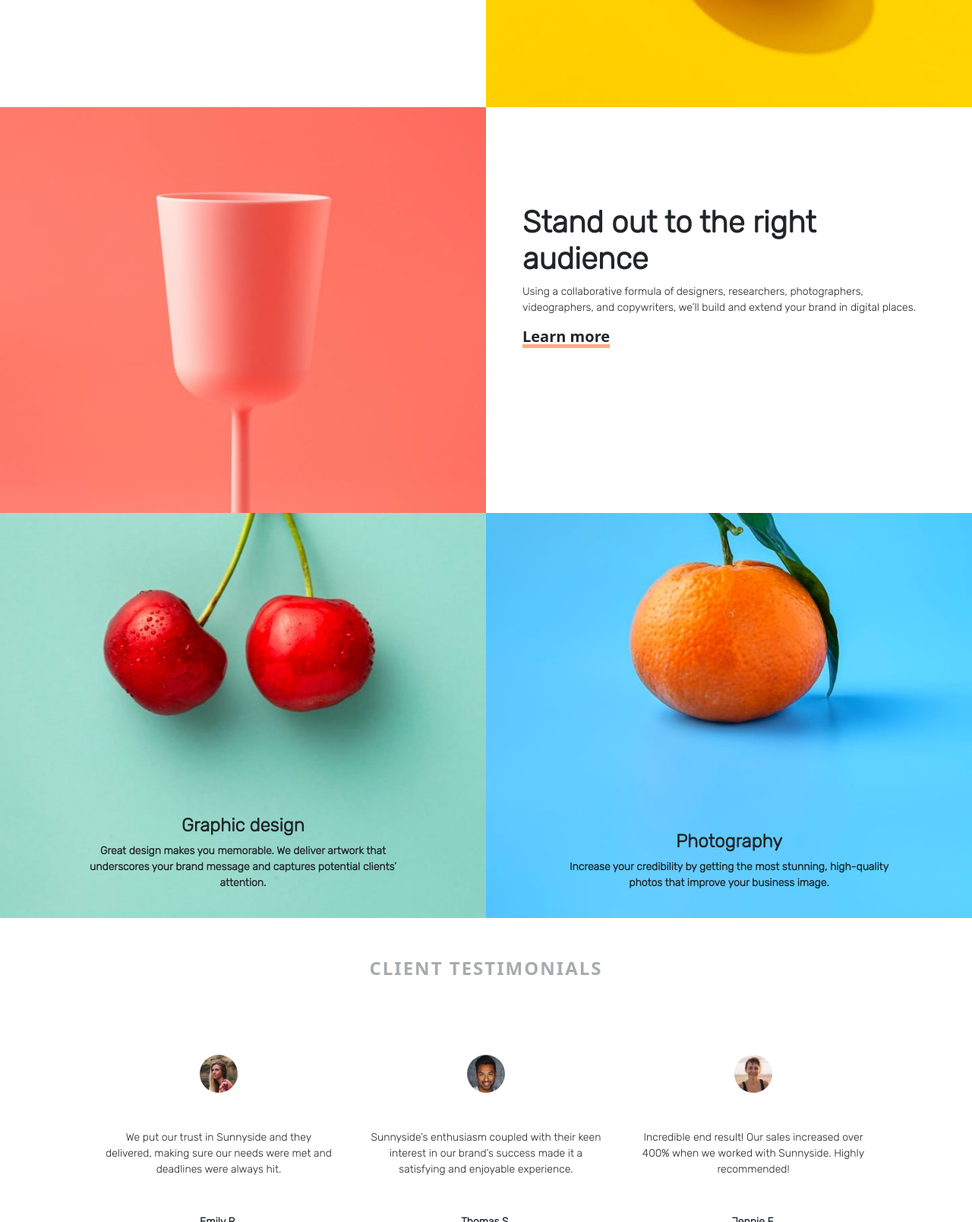
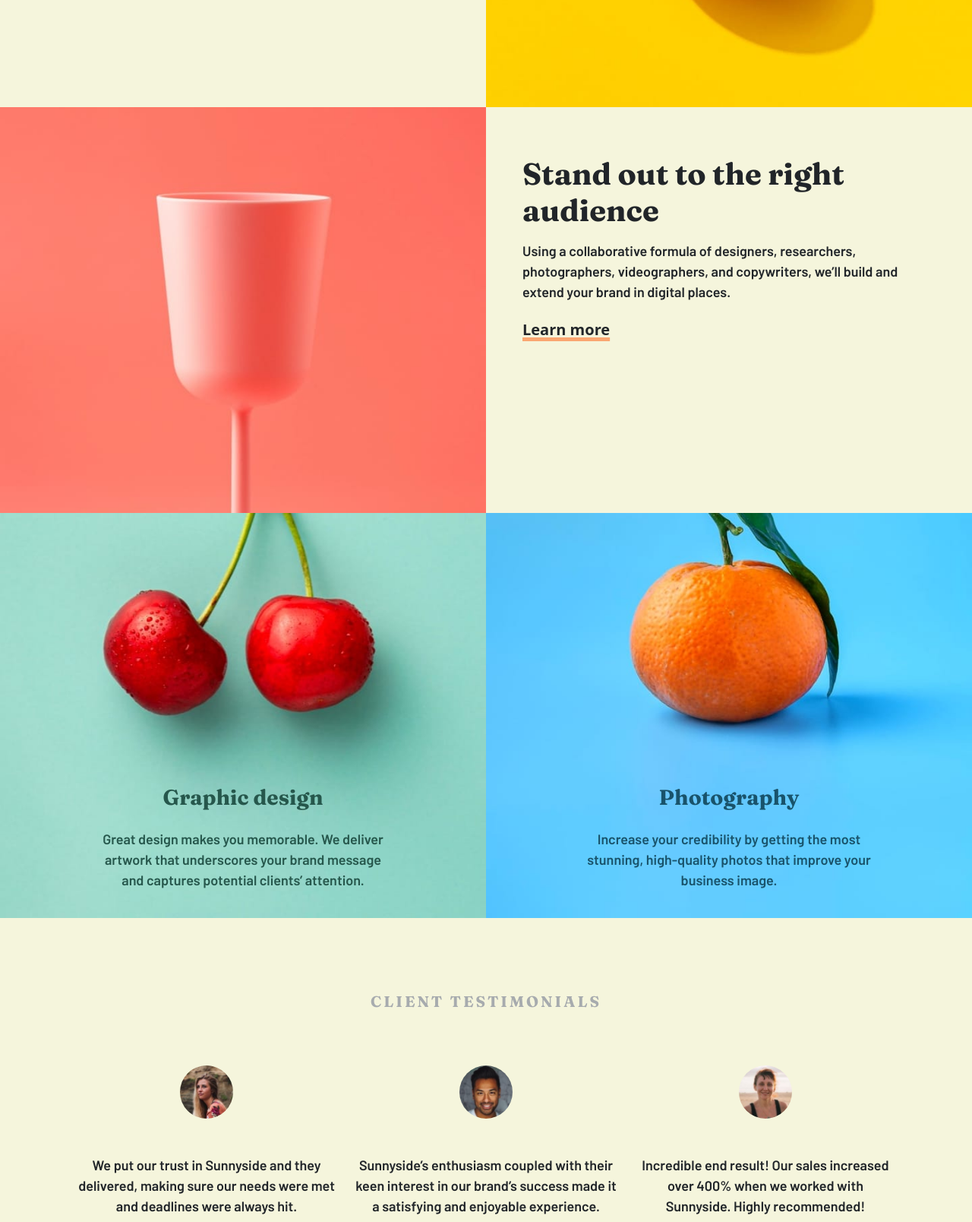
Before and after one commit to Idoren19/Sunnyside_agency_landing_page, a plain HTML site: page index.html in a window 1280 px wide. Shown: the part 1192-2800 px from the top of the page at 76% size. Drawn offline with nearby package versions, Linux system fonts and the light colour scheme.

Commit message:
modified fonts and images

```diff
--- a/index.html
+++ b/index.html
@@ -21,7 +21,7 @@
 
 </head>
 
-<body>
+<body style="background-color: beige;">
     <div class="container-fluid bg-image">
         <nav class="navbar navbar-dark navbar-expand-lg">
             <div class="container-fluid">
@@ -56,12 +56,12 @@
     <div class="container-fluid gx-0">
         <div class="row g-0 row-cols-1 row-cols-sm-1 row-cols-md-2 row-cols-lg-2 reverse">
             <div class="col">
-                <div class="px-5 center" style="padding-top: 20%;">
-                    <h1 class="fw-bold">Transform your brand</h1>
+                <div class="px-5 center" style="padding-top: 10%;">
+                    <h1 class="">Transform your brand</h1>
 
-                    <p> We are a full-service creative agency specializing in helping brands grow fast.
+                    <p class="py-"> We are a full-service creative agency specializing in helping brands grow fast.
                         Engage your clients through compelling visuals that do most of the marketing for you.</p>
-                    <a href="#" class="h5 decoration-yellow fw-bold pt-5">Learn more</a>
+                    <a href="#" class="h5 decoration-yellow fw-bold pt-3">Learn more</a>
 
 
                 </div>
@@ -75,13 +75,13 @@
                 <img src="./Image/image-stand-out.jpg" class="img-fluid">
             </div>
             <div class="col">
-                <div class="px-5 center" style="padding-top: 20%;">
-                    <h1 class="fw-bold">Stand out to the right audience
+                <div class="px-5 center" style="padding-top: 10%;">
+                    <h1 class="">Stand out to the right audience
                     </h1>
-                    <p>Using a collaborative formula of designers, researchers, photographers, videographers, and
+                    <p class="py-2">Using a collaborative formula of designers, researchers, photographers, videographers, and
                         copywriters, we’ll build and extend your brand in digital places.
                     </p>
-                    <a href="#" class="h5 decoration-red fw-bold pt-5">Learn more</a>
+                    <a href="#" class="h5 decoration-red fw-bold pt-3">Learn more</a>
 
 
                 </div>
@@ -89,20 +89,23 @@
         </div>
         <div class="row gx-0 mb-5 row-cols-1 row-cols-sm-1 row-cols-md-2 row-cols-lg-2">
             <div class="col position">
-                <img src="./Image/image-graphic-design.jpg" class="img-fluid">
-                <div class="text-center  absolute">
-                    <h1 class="fs-4 fw-bolder">Graphic design</h1>
-                    <p class="fw-semibold">Great design makes you memorable. We deliver artwork that underscores your
+                <img src="./Image/image-graphic-design.jpg" class="img-fluid none d-none d-lg-block d-md-none d-sm-block">
+                <img src="./Image/image-graphic-design-2.jpg" class="img-fluid d-lg-none d-md-block d-sm-none">
+                <div class="text-center  absolute" style="color: hwb(167 15% 66%);">
+                    <h3 class="pb-3">Graphic design</h3>
+                    <p class="">Great design makes you memorable. We deliver artwork that underscores your
                         brand message and
                         captures
                         potential clients’ attention.</p>
                 </div>
             </div>
             <div class="col position">
-                <img src="./Image/image-photography.jpg" class="img-fluid">
-                <div class=" text-center absolute">
-                    <h1 class="fs-4 fw-bolder">Photography</h1>
-                    <p class="fw-semibold"> Increase your credibility by getting the most stunning, high-quality photos
+                <img src="./Image/image-photography.jpg" class="img-fluid d-none d-lg-block d-md-none d-sm-block">
+                <img src="./Image/image-photography -2.jpg" class="img-fluid d-lg-none d-md-block d-sm-none">
+
+                <div class=" text-center absolute" style="color: hsl(198, 62%, 26%);">
+                    <h3 class="pb-3">Photography</h3>
+                    <p class=""> Increase your credibility by getting the most stunning, high-quality photos
                         that improve your
                         business image.
                     </p>
@@ -112,34 +115,34 @@
     </div>
 
     <div class="container  text-center">
-        <h class="pt-5 fw-bolder fs-4" style="color: hsl(210, 4%, 67%); letter-spacing: 2px;">CLIENT TESTIMONIALS</h>
+        <h5 class="" style="color: hsl(210, 4%, 67%); padding-top: 50px; letter-spacing: 3px;">CLIENT TESTIMONIALS</h5>
 
-        <div class="row g-0 d-flex justify-content-center g-5 row-cols-1 row-cols-sm-1 row-cols-md-3 row-cols-lg-3 mt-5">
+        <div class="row g-0 d-flex justify-content-center g-4 row-cols-1 row-cols-sm-1 row-cols-md-3 row-cols-lg-3 mt-5">
 
-            <div class="col" style="width: 22rem;">
+            <div class="col" style="width: 23rem;">
                 <img src="./Image/image-emily.jpg" class="rounded-circle">
                 <p class="my-5">
                     We put our trust in Sunnyside and they delivered, making sure our needs were met and deadlines were
                     always hit.</p>
-                <p class="fw-bolder">Emily R.</p>
-                <p class="mb-5" style="color:  hsl(210, 4%, 67%); font-size:10px;">Marketing Director</p>
+                <h5 class="">Emily R.</h5>
+                <p class="mb-5" style="color:  hsl(210, 4%, 67%); font-size:14px;">Marketing Director</p>
             </div>
-            <div class="col" style="width: 22rem;">
+            <div class="col" style="width: 23rem;">
                 <img src="./Image/image-thomas.jpg" class="rounded-circle">
                 <p class="my-5">
                     Sunnyside’s enthusiasm coupled with their keen interest in our brand’s success made it a satisfying
                     and enjoyable experience.</p>
-                <p class="fw-bolder">Thomas S.</p>
-                <p class="" style="color:  hsl(210, 4%, 67%); font-size:10px;">Chief Operating Officer</p>
+                <h5 class="fw-bolde">Thomas S.</h5>
+                <p class="" style="color:  hsl(210, 4%, 67%); font-size:14px;">Chief Operating Officer</p>
             </div>
-            <div class="col" style="width: 22rem;">
+            <div class="col" style="width: 23rem;">
                 <img src="./Image/image-jennie.jpg" class="rounded-circle">
                 <p class="my-5"> Incredible end result! Our sales increased over 400% when we worked with
                     Sunnyside.
                     Highly
                     recommended!</p>
-                <p class="fw-bolder"> Jennie F.</p>
-                <p class="mb-5" style="color:  hsl(210, 4%, 67%); font-size:10px;"> Business Owner</p>
+                <h5 class=""> Jennie F.</h5>
+                <p class="mb-5" style="color:  hsl(210, 4%, 67%); font-size:14px;"> Business Owner</p>
             </div>
         </div>
     </div>
@@ -159,20 +162,20 @@
             </div>
         </div>
     </div>
-    <div class="container-fluid text-center" style="background-color:lightseagreen">
-        <h3 class="pt-4 fw-bold" style="color: hsl(167, 40%, 24%);">sunnyside</h3>
+    <div class="container-fluid text-center" style="background-color: hsla(168, 34%, 41%, 0.538);">
+        <p class="pt-4 fw-bolder" style="color: hsl(167, 40%, 24%);">sunnyside</p>
         <div class="footer">
             <ul class="d-flex justify-content-center p-" style="list-style-type: none; text-decoration: none;">
                 <li class="">
-                    <a class="p-2" style="text-decoration: none; color:  hsl(167, 40%, 24%);" href="#about">About</a>
+                    <a class="p-2" style="text-decoration: none; color:  hsl(167, 40%, 24%);" href="#">About</a>
                 </li>
                 <li class="">
                     <a class="pe-3" style="text-decoration: none; color: hsl(167, 40%, 24%)"
-                        href="#services">Services</a>
+                        href="#">Services</a>
                 </li>
                 <li>
                     <a class="pe-4" style="text-decoration: none; color: hsl(167, 40%, 24%)"
-                        href="#projects">Projects</a>
+                        href="#">Projects</a>
                 </li>
             </ul>
         </div>
--- a/style.css
+++ b/style.css
@@ -11,22 +11,30 @@
     background-repeat: no-repeat;
 }
 
+h5 {
+    font-family: 'Barlow', sans-serif;
+    font-family: 'Fraunces', serif;
+    /* font-family: 'Rubik', sans-serif; */
+}
+h3 {
+    font-family: 'Barlow', sans-serif;
+    font-family: 'Fraunces', serif;
+}
 h1 {
     font-family: 'Barlow', sans-serif;
     font-family: 'Fraunces', serif;
-    font-family: 'Rubik', sans-serif;
 }
 
 p {
     font-family: 'Barlow', sans-serif;
-    font-family: 'Fraunces', serif;
-    font-family: 'Rubik', sans-serif;
-    font-size: 14px;
+    /* font-family: 'Fraunces', serif; */
+    /* font-family: 'Rubik', sans-serif; */
+    font-size: 18px;
 }
 
 .rounded-circle {
-    height: 50px;
-    width: 50px;
+    height: 70px;
+    width: 70px;
 }
 
 .position {
@@ -34,9 +42,9 @@ p {
 }
 
 .absolute {
-    width: 70%;
+    width: 62%;
     position: absolute;
-    left: 15%;
+    left: 19%;
     bottom: 20px;
 }
 .decoration-yellow {
@@ -67,7 +75,6 @@ p {
         margin-bottom: 40px;
     }
 
-
     .absolute {
         width: 70%;
         position: absolute;
@@ -83,6 +90,7 @@ p {
         background-size: 100% 100%;
         background-repeat: no-repeat;
     }
+
     .d-flex {
         display: flex;
     }
```
Also changed, not shown: Image/image-graphic-design-2.jpg (added), Image/image-photography -2.jpg (added).
